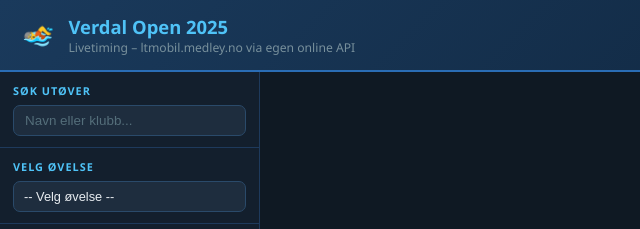
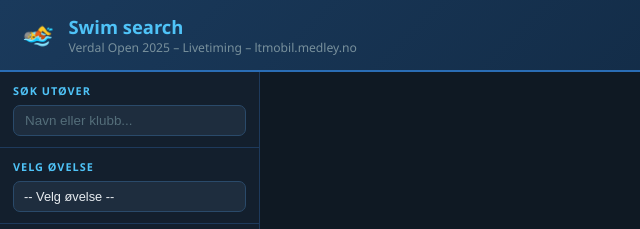
Before and after one commit to NIO-Lockscreen/Svomming, a website: page index.html in a window 1280 px wide. Shown: the top 229 px of the page, 0-640 px from the left. Drawn offline with Linux system fonts and the light colour scheme; no server answers.

Commit message:
Update title and header for swim event page

```diff
--- a/index.html
+++ b/index.html
@@ -3,7 +3,7 @@
 <head>
 <meta charset="UTF-8">
 <meta name="viewport" content="width=device-width, initial-scale=1.0">
-<title>&#x1F3CA; Svømmestevne – Verdal Open 2025</title>
+<title>Swim search</title>
 <style>
 *{box-sizing:border-box;margin:0;padding:0}
 body{font-family:'Segoe UI',Arial,sans-serif;background:#0f1923;color:#e8ecf0;min-height:100vh}
@@ -84,8 +84,8 @@ body{font-family:'Segoe UI',Arial,sans-serif;background:#0f1923;color:#e8ecf0;mi
 <div class="hdr">
   <div class="hdr-logo">&#x1F3CA;</div>
   <div>
-    <h1>Verdal Open 2025</h1>
-    <div class="sub">Livetiming &ndash; ltmobil.medley.no via egen online API</div>
+    <h1>Swim search</h1>
+    <div class="sub">Verdal Open 2025 &ndash; Livetiming &ndash; ltmobil.medley.no</div>
   </div>
 </div>
 <div class="body">
```
